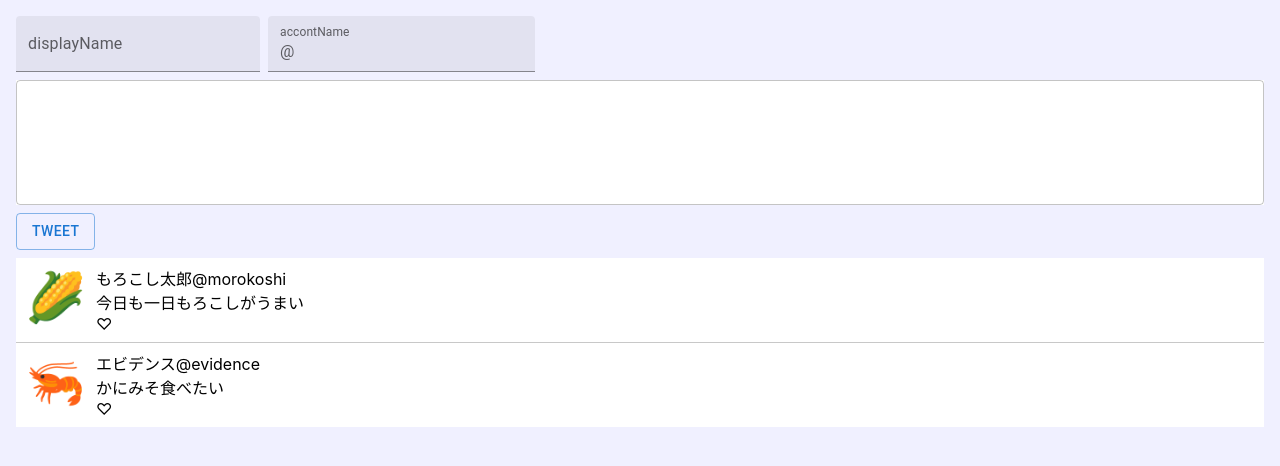
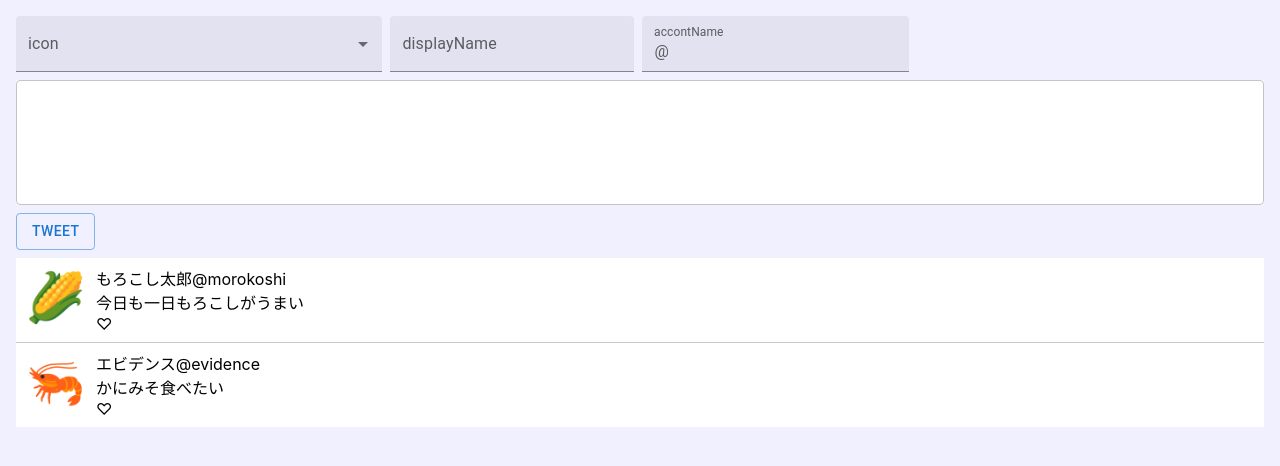
Before and after one commit to mutsu-study/my-app, a React (Create React App) app: page / in a window 1280 px wide. Shown: the top 466 px of the page. Built offline with nearby package versions, Linux system fonts and the light colour scheme.

Commit message:
アイコンをリストから選べるように修正

```diff
--- a/src/features/components/TweetInput.tsx
+++ b/src/features/components/TweetInput.tsx
@@ -1,10 +1,28 @@
-import { useCallback, useRef } from "react";
+import { useCallback, useRef, useState } from "react";
 import { tweetProps } from "../Tweet";
-import { Box, Button, InputAdornment, Stack, TextField } from "@mui/material";
+import {
+  Box,
+  Button,
+  FormControl,
+  Icon,
+  InputAdornment,
+  InputLabel,
+  MenuItem,
+  Select,
+  SelectChangeEvent,
+  Stack,
+  TextField,
+} from "@mui/material";
 import { useForm } from "react-hook-form";
 
 export type tweetInputProps = {
   addTweet: (tweet: tweetProps) => void;
+};
+
+export type Icon = {
+  iconId: string;
+  iconValue: string;
+  displayIcon: string;
 };
 
 export const TweetInput = ({ addTweet }: tweetInputProps): JSX.Element => {
@@ -15,6 +33,36 @@ export const TweetInput = ({ addTweet }: tweetInputProps): JSX.Element => {
       content: "",
     },
   });
+
+  const iconList: Icon[] = [
+    {
+      iconId: "shrimp",
+      iconValue: "shrimp",
+      displayIcon: "🦐",
+    },
+    {
+      iconId: "skull",
+      iconValue: "skull",
+      displayIcon: "☠",
+    },
+    {
+      iconId: "corn",
+      iconValue: "corn",
+      displayIcon: "🌽",
+    },
+    {
+      iconId: "bike",
+      iconValue: "bike",
+      displayIcon: "🏍",
+    },
+    {
+      iconId: "car",
+      iconValue: "car",
+      displayIcon: "🚗",
+    },
+  ];
+
+  const [icon, setIcon] = useState("");
 
   //要素にアクセスするための参照を取得
   // ref.currentのデフォルト値はnullにしておく
@@ -27,20 +75,40 @@ export const TweetInput = ({ addTweet }: tweetInputProps): JSX.Element => {
     if (tweetRef.current) {
       addTweet({
         id: new Date().getTime(),
-        icon: "☠",
+        icon: icon,
         displayName: displayNameRef.current?.value ?? "",
         accountName: accontNameRef.current?.value ?? "",
         content: tweetRef.current.value,
       });
+      setIcon("");
       reset();
     }
-  }, [addTweet, reset]);
+  }, [addTweet, icon, reset]);
+
+  const handleSelectIcon = useCallback((event: SelectChangeEvent) => {
+    setIcon(event.target.value);
+  }, []);
 
   return (
     <Box>
       <form onSubmit={handleSubmit(sendTweet)}>
         <Stack>
           <Box>
+            <FormControl className="iconSelect" variant="filled">
+              <InputLabel className="iconSelect">icon</InputLabel>
+              <Select
+                {...register("icon")}
+                sx={{ mr: 1 }}
+                value={icon}
+                onChange={handleSelectIcon}
+              >
+                {iconList.map((icon) => (
+                  <MenuItem key={icon.iconId} value={icon.displayIcon}>
+                    {icon.displayIcon}
+                  </MenuItem>
+                ))}
+              </Select>
+            </FormControl>
             <TextField
               {...register("displayName")}
               label="displayName"
--- a/src/index.css
+++ b/src/index.css
@@ -55,3 +55,7 @@ code {
   font-size: 1em;
   background-color: white;
 }
+
+.iconSelect {
+  width: 30%;
+}
```
